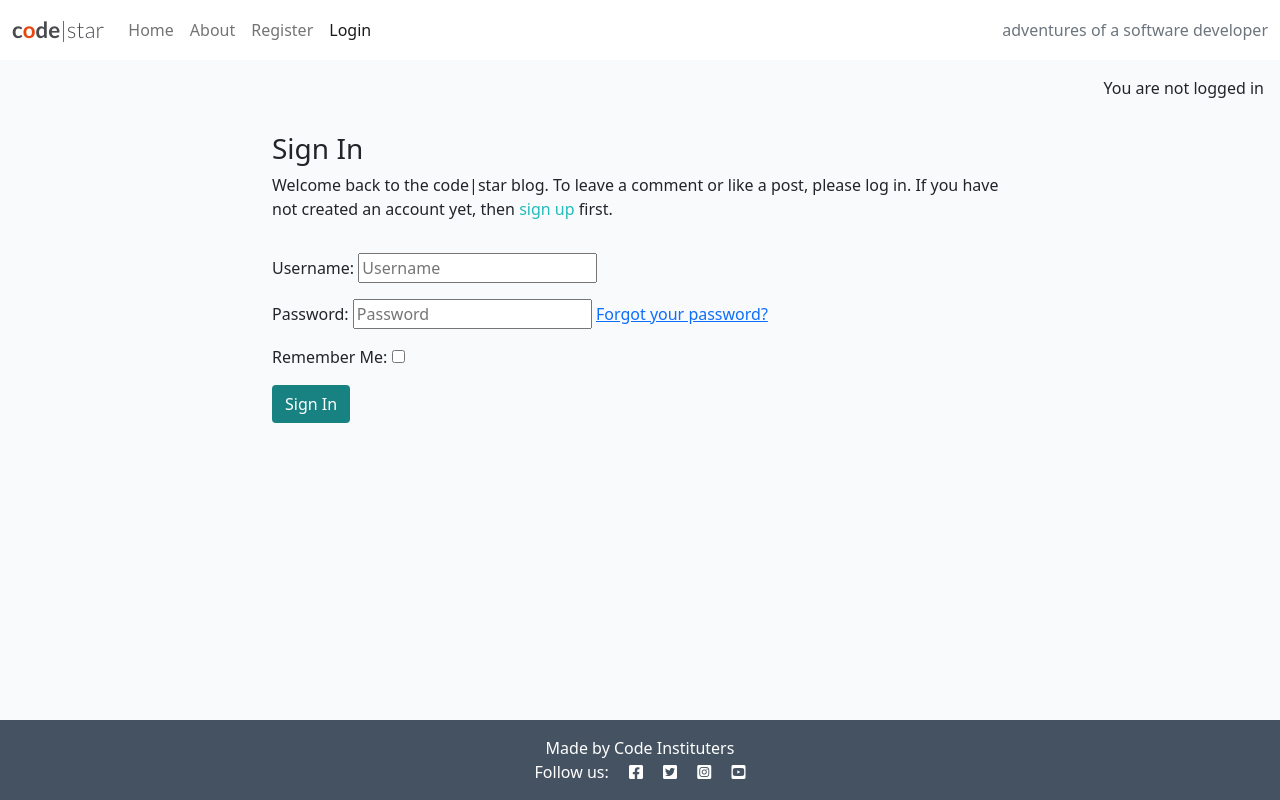
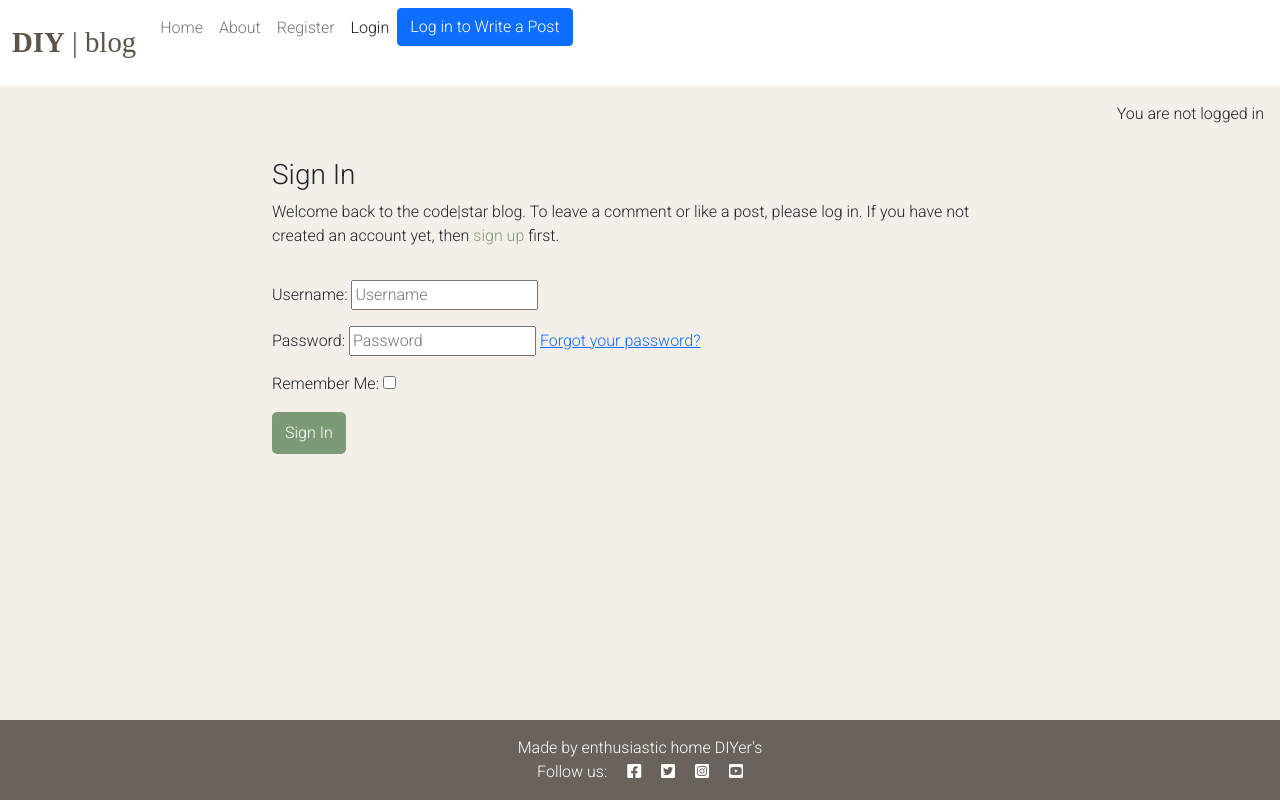
Before and after one commit to fergal92/pp4-diy-blog, a Django app: a page that uses templates/base.html in a window 1280 px wide. Run offline with Django 4.2, Linux system fonts and the light colour scheme; parts of the project's set-up code (start-up, migrations or seed data) failed here and were passed over; some libraries are stand-ins or nearby versions.

Commit message:
Add a submit blog post for logged in users

```diff
--- a/blog/admin.py
+++ b/blog/admin.py
@@ -11,5 +11,9 @@ class PostAdmin(SummernoteModelAdmin):
     prepopulated_fields = {'slug': ('title',)}
     summernote_fields = ('content',)
 
+    def make_published(self, request, queryset):
+        queryset.update(status='published')
+    make_published.short_description = "Mark selected posts as Published"
+
 # Register your models here.
 admin.site.register(Comment)
--- a/blog/templates/blog/index.html
+++ b/blog/templates/blog/index.html
@@ -8,6 +8,7 @@
 
         <!-- Blog Entries Column -->
         <div class="col-12 mt-3 left">
+            <!-- Check if the user is logged in -->
             <div class="row">
                 {% for post in post_list %}
                 <div class="col-md-4">
--- a/blog/urls.py
+++ b/blog/urls.py
@@ -3,6 +3,7 @@ from django.urls import path
 
 #Add URL pattern
 urlpatterns = [
+    path('submit/', views.submit_post, name='submit_post'),
     path("", views.PostList.as_view(), name='home'),
     path('<slug:slug>/', views.post_detail, name='post_detail'),
     path('<slug:slug>/edit_comment/<int:comment_id>',
--- a/static/css/style.css
+++ b/static/css/style.css
@@ -1,161 +1,194 @@
+/* General body styling */
 body {
-    background-color: #F9FAFC;
+    background-color: #F4EFE8; /* Warmer, soft cream background for a homely feel */
+    font-family: 'Roboto', sans-serif; /* New main font for a distinct look */
 }
 
+/* Brand text */
 .brand {
-    font-family: Lato, sans-serif;
-    font-size: 1.4rem;
-    font-weight: 700;
-    color: #4A4A4F;
+    font-family: 'Playfair Display', serif; /* Elegant serif font for brand */
+    font-size: 1.8rem; /* Larger for a unique emphasis */
+    font-weight: 600; /* Slightly lighter for a softer brand presence */
+    color: #5D5347; /* Deep taupe for a grounded, earthy tone */
 }
 
-.red-o {
-    color: #E84610;
-}
-
+/* Text weight adjustments */
 .thin {
     font-weight: 300;
 }
 
+/* Backgrounds */
 .light-bg {
-    background-color: #fff;
+    background-color: #F4EFE8; /* Matching main background for uniformity */
 }
 
 .dark-bg {
-    background-color: #445261;
+    background-color: #6A635C; /* Warm, muted taupe replacing dark tones */
 }
 
 .main-bg {
-    background-color: #F9FAFC;
+    background-color: #F4EFE8; /* Consistent with body background */
 }
 
+/* Card styling */
 .card {
-    border: none;
-    background-color: transparent;
+    border: 1px solid #E0D6D0; /* Soft border for a card-like appearance */
+    background-color: #FFFFFF;
+    border-radius: 8px; /* Adding rounded corners */
+    padding: 15px; /* Added padding for more definition */
 }
 
+/* Image Container styling */
 .image-container {
     position: relative;
+    border-radius: 6px; /* Subtle rounded corners on image containers */
+    overflow: hidden;
 }
 
 .image-flash {
     position: absolute;
-    bottom: 5%;
-    min-width: 30%;
-    left: -2px;
-    background-color: #188181;
+    bottom: 10%; /* Higher placement */
+    min-width: 25%; /* Reduced size */
+    left: 5px;
+    background-color: #7D9A76; /* Muted olive green */
+    padding: 5px 8px; /* Added padding */
+    border-radius: 4px; /* Softer, rounded flash label */
 }
 
+/* Image scaling */
 .scale {
-    width: 100%;
+    width: 95%; /* Slightly reduced for spacing */
     height: auto;
 }
 
+/* Author styling */
 .author {
-    color: white;
-    margin: 4px;
+    color: #F4EFE8; /* Soft contrast */
+    margin: 6px;
     text-transform: uppercase;
+    font-size: 0.85rem; /* Smaller font for subtle look */
 }
 
+/* Masthead settings */
 .masthead {
-    margin-top: 10px;
+    margin-top: 20px;
     overflow: hidden;
     position: relative;
-    display: inline-block;
-    height: 33vh;
+    display: block;
+    height: 40vh; /* Increased height for better emphasis */
     width: 100%;
 }
 
 .masthead-text {
-    background-color: #445261;
-    color: white;
+    background-color: #6A635C;
+    color: #F4EFE8;
     position: relative;
+    padding: 15px; /* Added padding for better text emphasis */
+    font-size: 1.2rem; /* Larger, clear font size */
 }
 
 .masthead-image {
     position: relative;
     overflow: hidden;
+    border-radius: 10px; /* Rounding the edges for a different look */
 }
 
 .masthead-image:after {
     content: "";
     position: absolute;
     top: 0;
-    right: 90%;
+    right: 80%; /* Moved further to the right */
     height: 100%;
-    width: 150%;
-    background: #445261;
-    -webkit-transform: skew(15deg);
-    -moz-transform: skew(15deg);
-    transform: skew(15deg);
+    width: 160%; /* Adjusted for a larger effect */
+    background: #6A635C;
+    transform: skew(12deg); /* Reduced skew angle */
     z-index: 100;
 }
 
+/* Links */
 .post-link {
     text-decoration: none;
-    color: #445261;
+    color: #6A635C;
+    font-weight: 500; /* Slightly bolder for clarity */
 }
 
 .post-link:hover,
 .page-link {
-    color: #E84610;
+    color: #C05A4A; /* Using new terracotta color for hover */
+    text-decoration: underline; /* Underline for added distinction */
 }
 
+/* Post title and subtitle */
 .post-title {
-    margin-top: 10%;
-    margin-left: 5%;
+    margin-top: 15%; /* Increased spacing */
+    margin-left: 4%; /* Slightly adjusted */
+    font-size: 1.5rem; /* Enlarged for more focus */
+    font-family: 'Playfair Display', serif; /* Serif for classic feel */
 }
 
 .post-subtitle {
-    margin-left: 5%;
-    color: lightgray;
+    margin-left: 4%;
+    color: #9D8B80; /* Muted brown for softer contrast */
+    font-size: 1rem; /* Reduced size */
 }
 
+/* Button styling */
 .btn-signup,
 .btn-edit {
-    background-color: #188181;
+    background-color: #7D9A76; /* New olive green for DIY vibe */
     color: #fff;
+    border-radius: 5px; /* Rounded buttons */
+    padding: 8px 12px; /* Slightly increased padding */
 }
 
 .btn-signup:hover,
 .btn-signup:active {
-    background-color: #fff;
-    color: #23BBBB;
+    background-color: #F4EFE8;
+    color: #7D9A76;
+    border: 1px solid #7D9A76; /* Border for clear button appearance */
 }
 
 .link {
-    color: #23BBBB;
+    color: #7D9A76; /* Matched to button colors */
     text-decoration: none;
+    font-weight: 500; /* Subtle bold */
 }
 
 .link:hover,
 .link:active {
-    color: #445261;
+    color: #6A635C;
     text-decoration: underline;
 }
 
+/* Like button */
 .btn-like {
-    color: #E84610;
+    color: #C05A4A; /* Matching to new accent color */
     border: none;
     background: transparent;
+    font-size: 1.1rem; /* Slightly enlarged */
 }
 
 .btn-delete {
     color: #fff;
-    background: #E84610;
+    background: #C05A4A;
+    padding: 6px 10px; /* Refined padding */
+    border-radius: 4px;
 }
 
 .btn-like:hover,
 .btn-like:active {
-    color: #E84610;
-    background: transparent;
+    color: #C05A4A;
+    background: #FFF0EB; /* Soft background on hover */
     border: none;
 }
 
+/* Faded text color */
 .faded {
-    color: rgb(172, 175, 175);
+    color: #A8998E; /* Muted taupe */
+    font-size: 0.9rem; /* Smaller to deemphasize */
 }
 
+/* Approval text color */
 .approval {
-    color: rgb(222, 146, 168);
+    color: #E3A592; /* Softer peach-pink for approval */
 }
--- a/templates/base.html
+++ b/templates/base.html
@@ -35,8 +35,8 @@
     <!-- Navigation -->
     <nav class="navbar navbar-expand-lg navbar-light bg-white">
         <div class="container-fluid">
-            <a class="navbar-brand" href="{% url 'home' %}"><span class="brand">c<span class="red-o">o</span>de<span
-                        class="thin">|star</span></span></a>
+            <a class="navbar-brand" href="{% url 'home' %}"><span class="brand">DIY<span
+                        class="thin"> | blog</span></span></a>
             <button class="navbar-toggler" type="button" data-bs-toggle="collapse" data-bs-target="#navbarText"
                 aria-controls="navbarText" aria-expanded="false" aria-label="Toggle navigation">
                 <span class="navbar-toggler-icon"></span>
@@ -59,6 +59,9 @@
                     <li class="nav-item">
 	                    <a class="nav-link {% if request.path == logout_url %}active{% endif %}" aria-current="page" href="{% url 'account_logout' %}">Logout</a>
                     </li>
+                    <div class="text-right mb-3">
+                        <a href="{% url 'submit_post' %}" class="btn btn-primary">Write a New Post</a>
+                    </div>
                     {% else %}
                     <li class="nav-item">
 	                    <a class="nav-link {% if request.path == signup_url %}active{% endif %}" aria-current="page"
@@ -67,11 +70,11 @@
                     <li class="nav-item">
 	                    <a class="nav-link {% if request.path == login_url %}active{% endif %}" aria-current="page" href="{% url 'account_login' %}">Login</a>
                     </li>
+                    <div class="text-right mb-3">
+                        <p><a href="{% url 'login' %}" class="btn btn-primary">Log in to Write a Post</a></p>
+                    </div>
                     {% endif %}
                 </ul>
-                <span class="navbar-text text-muted">
-                    adventures of a software developer
-                </span>
             </div>
         </div>
     </nav>
@@ -107,7 +110,7 @@
     <footer class="footer mt-auto py-3 dark-bg">
         <p class="m-0 text-center text-white">
             {% block copyright %}
-                Made by Code Instituters
+                Made by enthusiastic home DIYer's
             {% endblock copyright %}
         </p>
         <p class="m-0 text-center text-white">Follow us: <i class="fab fa-facebook-square ms-3"></i>
```
Also changed, not shown: blog/forms.py (+7 -1 lines), blog/templates/blog/submit_post.html (added, +9 -0 lines), blog/views.py (+14 -7 lines).
